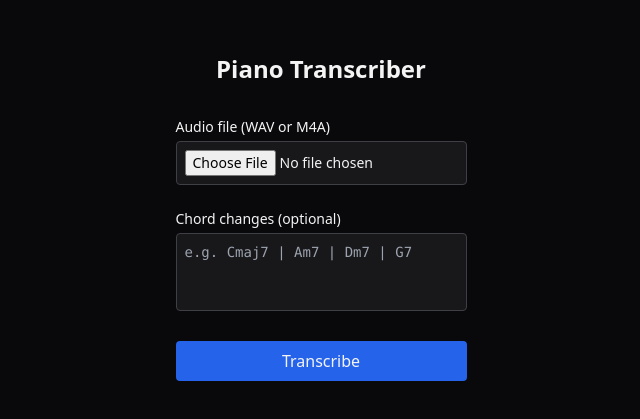
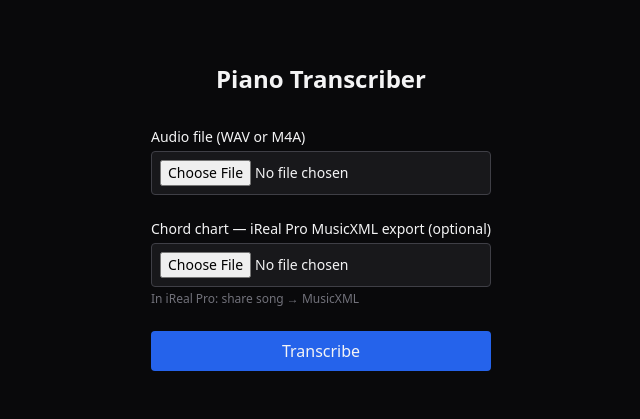
Before and after one commit to njsfield/piano-transcriber, a React (Vite) app: page / in a window 1280 px wide. Shown: the part 183-602 px from the top of the page, without its empty margins (319-959 px from the left). Built offline with nearby package versions, Linux system fonts and the light colour scheme.

Commit message:
feat: replace chord textarea with iReal Pro MusicXML file input

```diff
--- a/src/ui/components/UploadForm.tsx
+++ b/src/ui/components/UploadForm.tsx
@@ -1,4 +1,3 @@
-// src/ui/components/UploadForm.tsx
 import { useState, useRef } from 'react';
 
 interface Props {
@@ -8,25 +7,28 @@ interface Props {
 export function UploadForm({ onJobCreated }: Props) {
   const [loading, setLoading] = useState(false);
   const [error, setError] = useState<string | null>(null);
-  const fileRef = useRef<HTMLInputElement>(null);
-  const chordsRef = useRef<HTMLTextAreaElement>(null);
+  const audioRef = useRef<HTMLInputElement>(null);
+  const chordsRef = useRef<HTMLInputElement>(null);
 
   async function handleSubmit(e: React.FormEvent) {
     e.preventDefault();
-    const file = fileRef.current?.files?.[0];
-    if (!file) { setError('Please select an audio file'); return; }
+    const audioFile = audioRef.current?.files?.[0];
+    if (!audioFile) { setError('Please select an audio file'); return; }
 
     setLoading(true);
     setError(null);
 
     const form = new FormData();
-    form.append('audio', file);
-    const chords = chordsRef.current?.value.trim();
-    if (chords) form.append('chords', chords);
+    form.append('audio', audioFile);
+    const chordsFile = chordsRef.current?.files?.[0];
+    if (chordsFile) form.append('chordsXml', chordsFile);
 
     try {
       const res = await fetch('/api/jobs', { method: 'POST', body: form });
-      if (!res.ok) throw new Error(`Server error: ${res.status}`);
+      if (!res.ok) {
+        const body = await res.json().catch(() => ({})) as { error?: string };
+        throw new Error(body.error ?? `Server error: ${res.status}`);
+      }
       const { jobId } = await res.json() as { jobId: string };
       onJobCreated(jobId);
     } catch (err) {
@@ -40,20 +42,25 @@ export function UploadForm({ onJobCreated }: Props) {
       <div>
         <label className="block text-sm font-medium mb-1">Audio file (WAV or M4A)</label>
         <input
-          ref={fileRef}
+          ref={audioRef}
           type="file"
           accept=".wav,.m4a,audio/wav,audio/x-m4a"
           className="block w-full text-sm border border-zinc-700 rounded p-2 bg-zinc-900"
         />
       </div>
       <div>
-        <label className="block text-sm font-medium mb-1">Chord changes (optional)</label>
-        <textarea
+        <label className="block text-sm font-medium mb-1">
+          Chord chart — iReal Pro MusicXML export (optional)
+        </label>
+        <input
           ref={chordsRef}
-          rows={3}
-          placeholder="e.g. Cmaj7 | Am7 | Dm7 | G7"
-          className="w-full text-sm border border-zinc-700 rounded p-2 bg-zinc-900 font-mono resize-none"
+          type="file"
+          accept=".musicxml,.xml"
+          className="block w-full text-sm border border-zinc-700 rounded p-2 bg-zinc-900"
         />
+        <p className="text-xs text-zinc-500 mt-1">
+          In iReal Pro: share song → MusicXML
+        </p>
       </div>
       {error && <p className="text-red-400 text-sm">{error}</p>}
       <button
```
